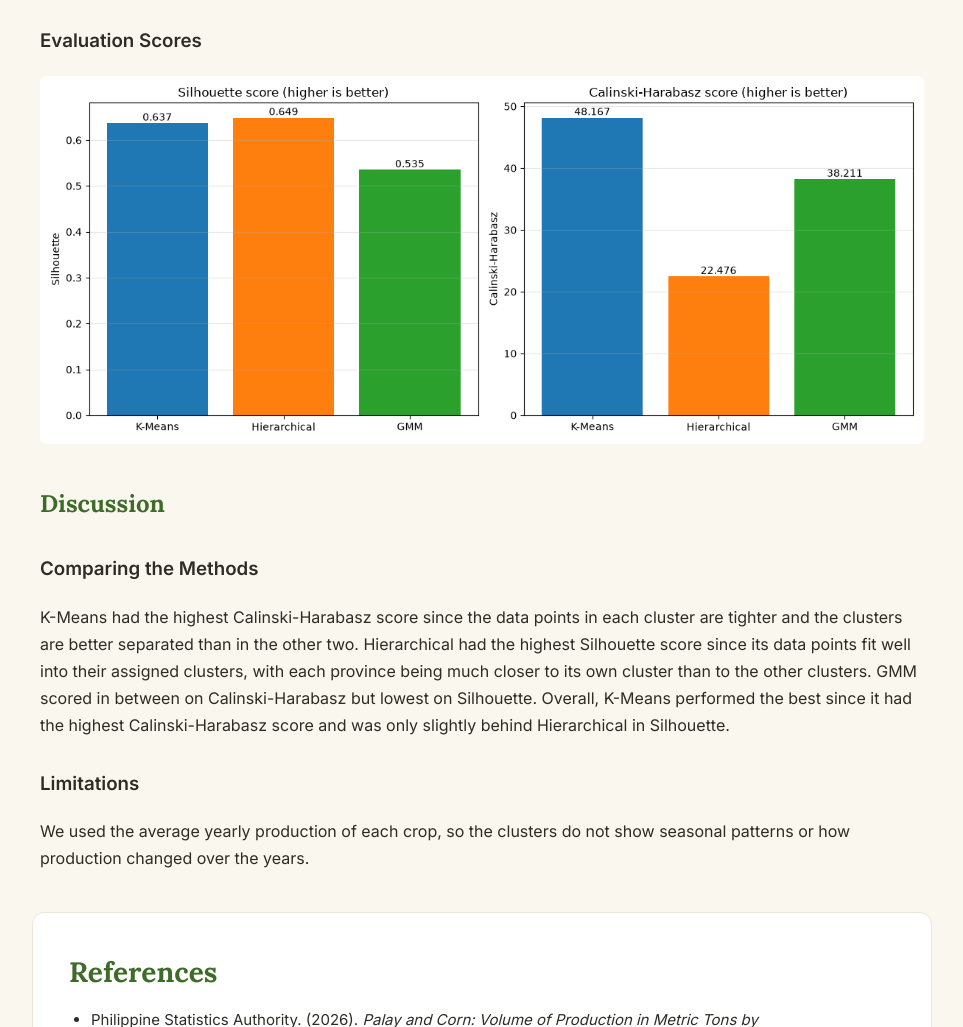
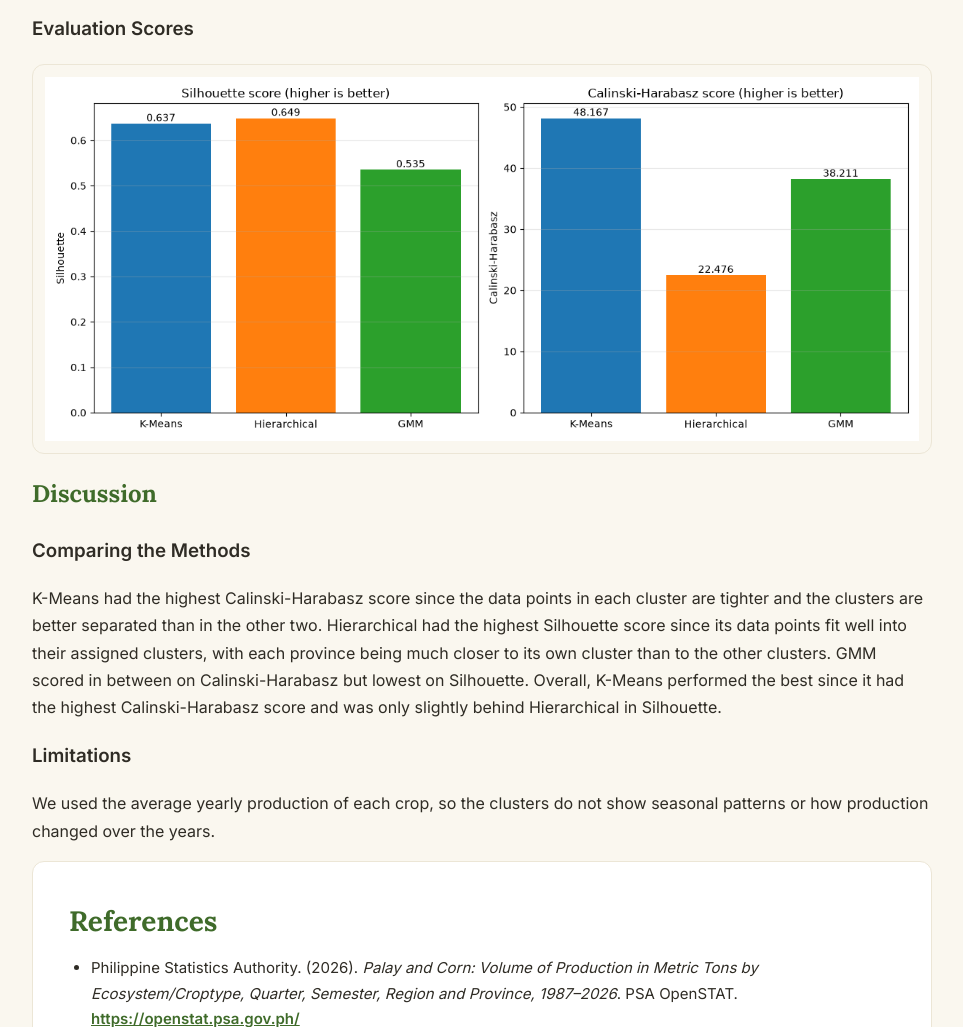
Before and after one commit to jagibudu/CMSC-170-PROJECT, a plain HTML site: page docs/index.html in a window 1280 px wide. Shown: the part 5182-6209 px from the top of the page, without its empty margins (158-1121 px from the left). Drawn offline with Linux system fonts and the light colour scheme.

Commit message:
change css

```diff
--- a/docs/index.css
+++ b/docs/index.css
@@ -168,30 +168,24 @@ html {
 /*End of Methods and Evaluation Metrics cards*/
 
 
-/* Results and discussion sections */
-.results,
-.discussion {
-    margin: 40px 0;
-    padding: 0 8px;
-}
+/*Results section*/
+    .results .resultimg {
+        display: block;
+        width: 100%;
+        margin: 12px 0 20px 0;
+        background-color: #faf7ef;
+        border: 1px solid #ece6d6;
+        border-radius: 12px;
+        padding: 12px;
+        box-sizing: border-box;
+    }
+/*End of Results section*/
 
-.results h3,
-.discussion h3 {
-    margin-top: 28px;
-}
-
-.discussion p {
-    line-height: 1.7;
-}
-
-/* Figures */
-.resultimg {
-    display: block;
-    width: 100%;
-    max-width: 900px;
-    margin: 12px auto 20px;
-    border-radius: 6px;
-}
+/*Discussion section*/
+    .discussion p {
+        margin: 8px 0 16px 0;
+    }
+/*End of Discussion section*/
 
 
 
```
